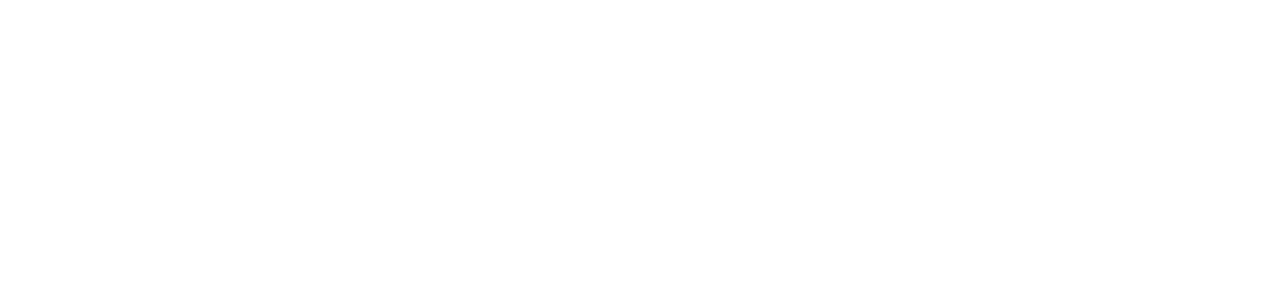
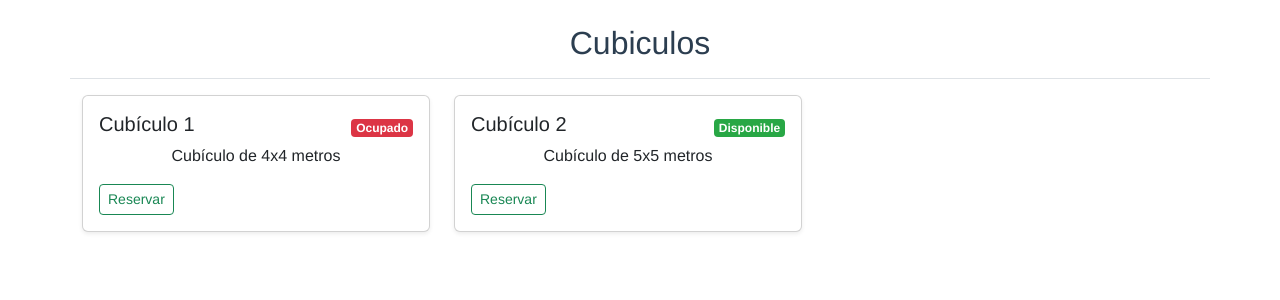
Before and after one commit to CodeBreaker518/biblio-cubiculos, a Vue app: page /Reservar in a window 1280 px wide. Before the commit this address had no page. Shown: the top 300 px of the page. Built offline with nearby package versions, Linux system fonts and the light colour scheme.

Commit message:
Se agrege Seccion de Reservar

```diff
--- a/src/router/index.js
+++ b/src/router/index.js
@@ -48,6 +48,10 @@
     name: "Recuperacion",
     component: () => import("../views/RecuperacionPasswordView.vue")
   },
+  { path: "/Reservar",
+    name: "Reservar",
+    component: () => import("../views/ReservarCubiculosView.vue"),
+  },
 ];
 
 const router = createRouter({
--- /dev/null
+++ b/src/views/ReservarCubiculosView.vue
@@ -0,0 +1,138 @@
+<template>
+  <div class="container py-2">
+    <div class="row">
+      <div data-v-3ad15a8a="" class="pt-3 pb-2 mb-3 border-bottom">
+        <h1 data-v-3ad15a8a="" class="h2">
+          Cubiculos
+        </h1>
+      </div>
+
+      <div class="row">
+        <div v-for="cubiculo in cubiculos" :key="cubiculo.id" class="col-md-10 col-lg-4">
+          <div class="card mb-4 shadow-sm">
+            <article class="card-body">
+              <section class="d-flex justify-content-between align-items-center">
+                <h5 class="card-title">{{ cubiculo.name }}</h5>
+                <Badge :status="cubiculo.status" />
+              </section>
+              <p class="card-text">{{ cubiculo.descripcion }}</p>
+              <div class="d-flex justify-content-between align-items-center">
+                <div class="btn-reservar">
+                  <button
+                    type="button"
+                    class="btn btn-sm btn-outline-success"
+                    @click="reservarCubiculo()">
+                    Reservar
+                  </button>
+                </div>
+              </div>
+            </article>
+          </div>
+        </div>
+      </div>
+      <div class="modal fade" id="reservarCubiculoModal" tabindex="-1" aria-labelledby="reservarCubiculoModal" aria-hidden="true" modal-dialog>
+        <div class="modal-dialog">
+          <div class="modal-content">
+            <div class="modal-header">
+              <h5 class="modal-title" id="reservarCubiculoModalLabel">Reservar Cubiculo</h5>
+            </div>
+            <div class="modal-body">
+              <div>
+                <label for="nombre">Nombre del reservante</label>
+                <input type="text" class="form-control" v-model="nombre" />
+                <label for="fecha">Fecha</label>
+                <input type="date" class="form-control" v-model="fecha" />
+                <label for="horaInicio">Hora de inicio</label>
+                <input type="time" class="form-control" v-model="horaInicio" />
+                <label for="horaFin">Hora de fin</label>
+                <input type="time" class="form-control" v-model="horaFin" />
+                <button class="btn btn-primary mt-2" @click="confirmarReserva" :disabled="!fecha || !horaInicio || !horaFin || horaInicio >= horaFin">
+                  Confirmar Reserva
+                </button>
+                <button type="button" class="btn btn-secondary ms-2 mt-2" @click="cancelarReserva" data-bs-dismiss="modal">Cancelar</button>
+              </div>
+            </div>
+          </div>
+        </div>
+      </div>
+    </div>
+  </div>
+</template>
+
+  <script>
+  import Badge from '@/components/BadgeStatus.vue'
+  import { reactive, toRefs } from 'vue'
+
+  export default {
+    components: {
+      Badge
+    },
+    setup() {
+      const state = reactive({
+        nombre: '',
+        fecha: '',
+        horaInicio: '',
+        horaFin: '',
+        cubiculos: [
+          {
+            id: 1,
+            name: 'Cubículo 1',
+            descripcion: 'Cubículo de 4x4 metros',
+            status: false,
+            usuario: 'Usuario 1'
+          },
+          {
+            id: 2,
+            name: 'Cubículo 2',
+            descripcion: 'Cubículo de 5x5 metros',
+            status: true,
+            usuario: null
+          }
+        ]
+      })
+
+    const reservarCubiculo = () => {
+      //visual, falta funcionalidad
+      state.nombre = ''
+      state.fecha = ''
+      state.horaInicio = ''
+      state.horaFin = ''
+      const modal = document.getElementById('reservarCubiculoModal')
+      if (modal) {
+        modal.classList.add('show')
+        modal.style.display = 'block'
+      }
+    }
+
+    const confirmarReserva = () => {
+      // Verificar que la hora de inicio sea menor que la hora de fin
+      if (state.horaInicio >= state.horaFin) {
+        // Mostrar un mensaje de error o tomar la acción correspondiente
+        return
+      }
+      // solo es visual, falta funcionalidad
+      const modal = document.getElementById('reservarCubiculoModal')
+      if (modal) {
+        modal.classList.remove('show')
+        modal.style.display = 'none'
+      }
+    }
+
+    const cancelarReserva = () => {
+      //solo visual, falta funcionalidad
+      const modal = document.getElementById('reservarCubiculoModal')
+      if (modal) {
+        modal.classList.remove('show')
+        modal.style.display = 'none'
+      }
+    }
+
+      return {
+        ...toRefs(state),
+        reservarCubiculo,
+        confirmarReserva,
+        cancelarReserva,
+      }
+    }
+  }
+  </script>
```
